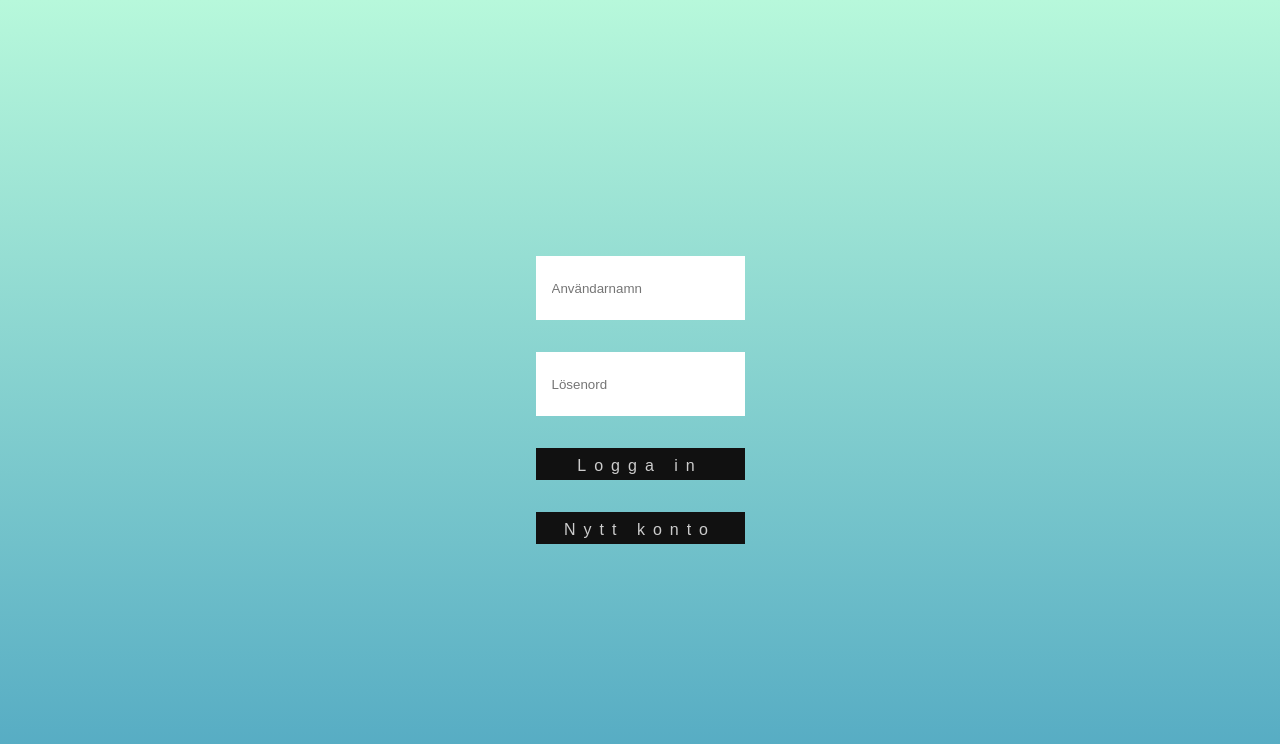
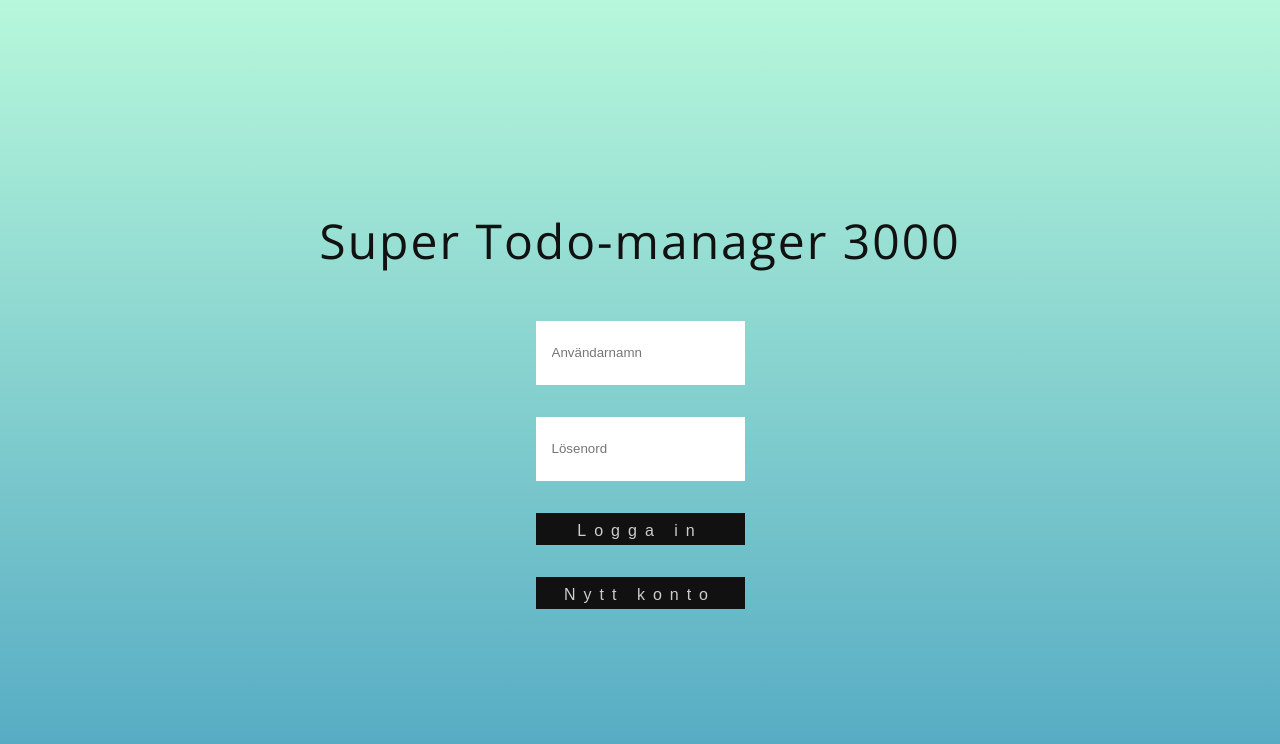
Before and after one commit to Xenofono/ideal-octo-sniffle, a React app: page / in a window 1280 px wide. Shown: the top 744 px of the page. Built offline with nearby package versions, Linux system fonts and the light colour scheme.

Commit message:
added h1 title

```diff
--- a/src/components/App.js
+++ b/src/components/App.js
@@ -20,6 +20,7 @@ const App = () => {
 
   return (
     <div className="App">
+      <h1 className="title">Super Todo-manager 3000</h1>
       {username ? <Redirect to="/todos"></Redirect> : null}
 
       <Route
```
